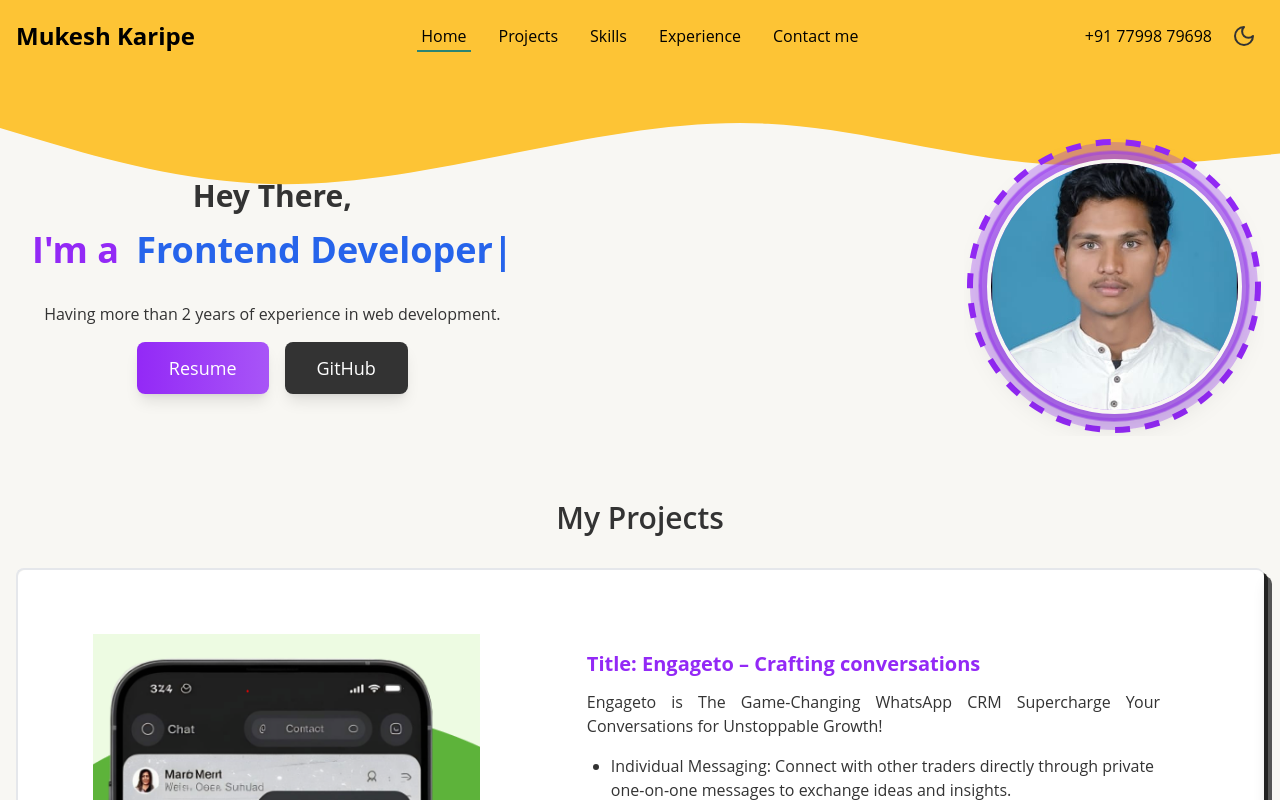
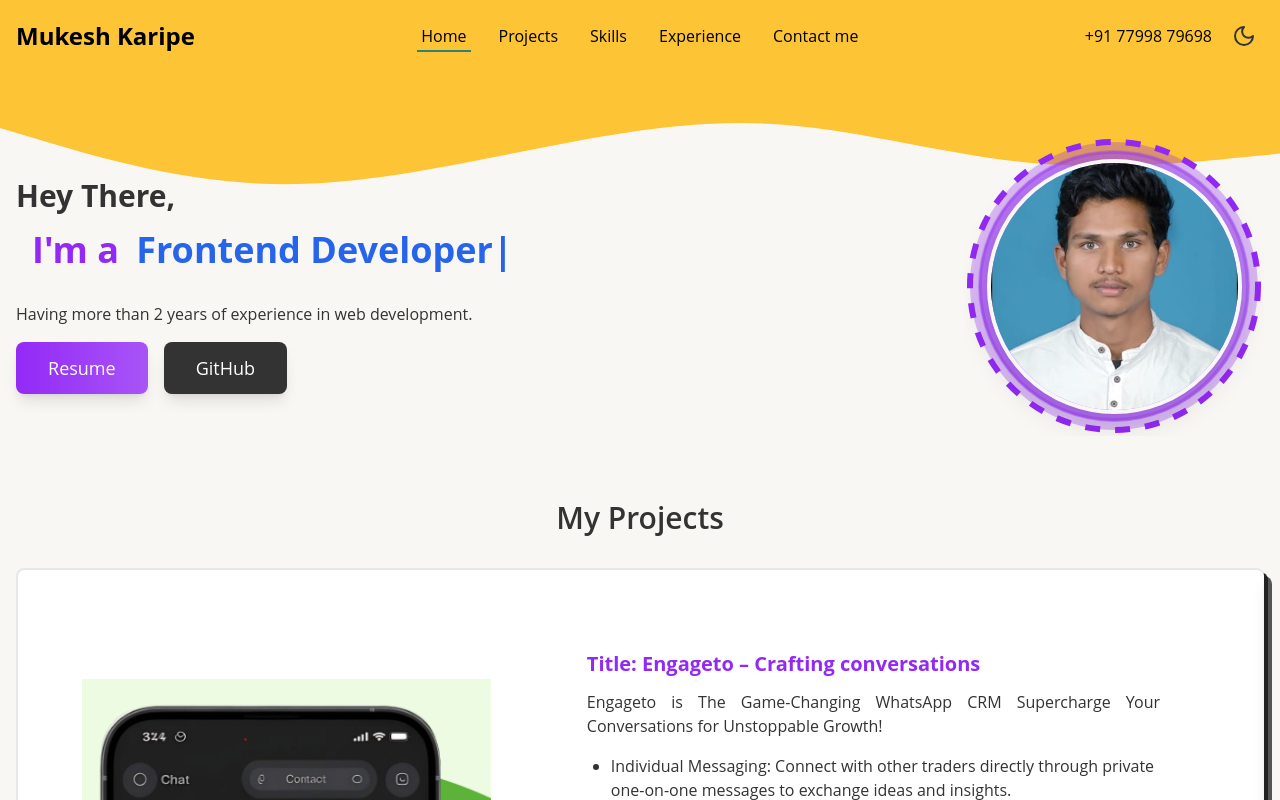
Before and after one commit to MukeshKaripe/portfolio-website, a React (Vite) app: page / in a window 1280 px wide. Shown: the top 800 px of the page. Built offline with nearby package versions, Linux system fonts and the light colour scheme; a web font is replaced by a local one.

Commit message:
list changes

```diff
--- a/src/components/Home.tsx
+++ b/src/components/Home.tsx
@@ -80,7 +80,7 @@ const Home: React.FC = () => {
     >
       {/* Left Section */}
       <motion.div
-        className="text-center space-y-4 md:text-center mt-6 md:mt-0"
+        className="text-center space-y-4 md:text-center lg:text-left mt-6 md:mt-0"
         initial={{ opacity: 0, y: 20 }}
         animate={{ opacity: 1, y: 0 }}
         transition={{ duration: 0.8, ease: "easeInOut" }}
@@ -95,7 +95,7 @@ const Home: React.FC = () => {
           Hey There,
           <span style={{ color: "var(--accent-color)" }}>
             <div className="p-4 text-center">
-              <div className="sm:text-6xl md:text-4xl lg:text-2xl xl:text-4xl font-bold">
+              <div className="sm:text-4xl lg:text-2xl xl:text-4xl font-bold">
                 <span>I'm a</span>
                 <TypeAnimation
                   sequence={[
@@ -124,7 +124,7 @@ const Home: React.FC = () => {
           Having more than 2 years of experience in web development.
         </p>
 
-        <div className="flex justify-center space-x-4 mt-6">
+        <div className="flex justify-center lg:justify-start space-x-4 mt-6">
           <a
             target="_blank"
             rel="noopener noreferrer"
--- a/src/components/Projects.tsx
+++ b/src/components/Projects.tsx
@@ -210,7 +210,7 @@ const ProjectCard: React.FC<CardProps> = ({ heading, description, link, image, u
     return (
         <motion.div
             style={{ backgroundColor: "var(--card-bg)" }}
-            className={"relative sm:h-screen rounded-lg  shadow-lg hover:shadow-2xl overflow-hidden transform transition duration-300"}
+            className={"relative  rounded-lg  shadow-lg hover:shadow-2xl overflow-hidden transform transition duration-300"}
             initial={{ opacity: 0, y: 50 }}
             animate={{ opacity: 1, y: 0 }}
             transition={{ duration: 0.5 }} >
```
